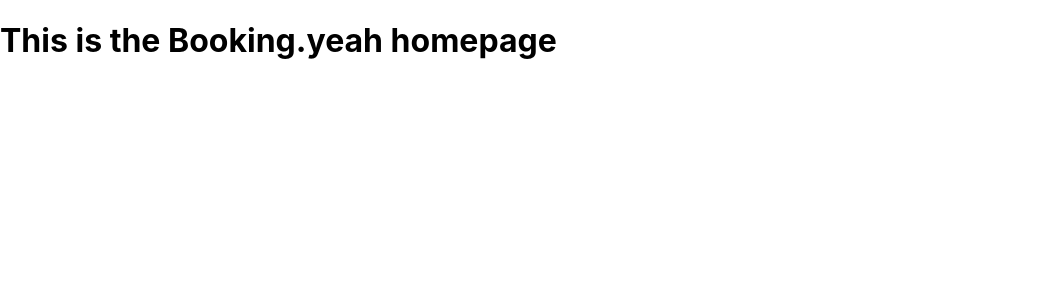
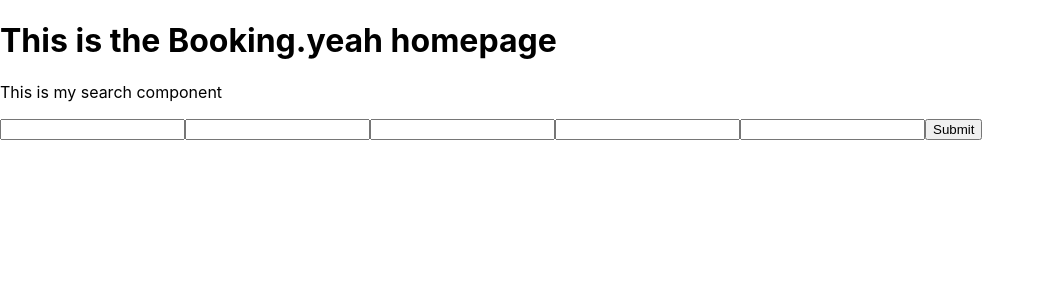
Before and after one commit to juanmardikian/Booking_dot_com_P3, a React (Create React App) app in the folder client/: page / in a window 1280 px wide. Shown: the top 300 px of the page, without its empty margins (0-1045 px from the left). Built offline with nearby package versions, Linux system fonts and the light colour scheme.

Commit message:
Primitive, but functional formik form

```diff
--- a/client/package.json
+++ b/client/package.json
@@ -6,6 +6,7 @@
     "@testing-library/jest-dom": "^4.2.4",
     "@testing-library/react": "^9.3.2",
     "@testing-library/user-event": "^7.1.2",
+    "formik": "^2.1.4",
     "react": "^16.12.0",
     "react-dom": "^16.12.0",
     "react-scripts": "3.4.0"
--- a/client/src/App.js
+++ b/client/src/App.js
@@ -1,12 +1,13 @@
 import React from 'react';
+import Search from './components/Search'
 import logo from './logo.svg';
 import './App.css';
 
 function App() {
   return (
     <div>
-
         <h1>This is the Booking.yeah homepage</h1>
+        <Search />
     </div>
   );
 }
--- a/client/src/components/Search.js
+++ b/client/src/components/Search.js
@@ -0,0 +1,64 @@
+import React from 'react'
+import { useFormik } from 'formik'
+
+const Search = props => {
+
+    const formik = useFormik({
+        initialValues: {
+            location: '',
+            checkIn: '',
+            checkOut: '',
+            adults: '',
+            childern: '',
+            reason: ''
+        },
+        onSubmit: values => console.log(values)
+    })
+
+    return (
+        <div>
+            <p>This is my search component</p>
+            <form onSubmit={formik.handleSubmit}>
+                <input
+                    id='location'
+                    name='location'
+                    type='text'
+                    onChange={formik.handleChange}
+                    value={formik.values.location}
+                    />
+                <input
+                    id='checkIn'
+                    name='checkIn'
+                    type='text'
+                    onChange={formik.handleChange}
+                    value={formik.values.checkIn}
+                    />
+                <input
+                    id='adults'
+                    name='adults'
+                    type='text'
+                    onChange={formik.handleChange}
+                    value={formik.values.adults}
+                    />
+                <input
+                    id='children'
+                    name='children'
+                    type='text'
+                    onChange={formik.handleChange}
+                    value={formik.values.children}
+                    />
+                <input
+                    id='reason'
+                    name='reason'
+                    type='text'
+                    onChange={formik.handleChange}
+                    value={formik.values.reason}
+                    />
+                <button type="submit">Submit</button>
+            </form>
+        </div>
+        )
+
+}
+
+export default Search
```
Also changed, not shown: 1 other file (tests, documents, lock files or other folders).
